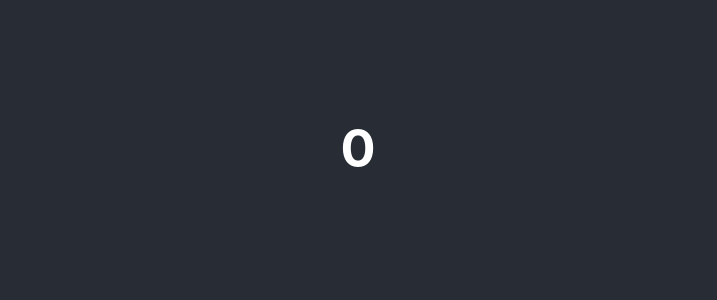
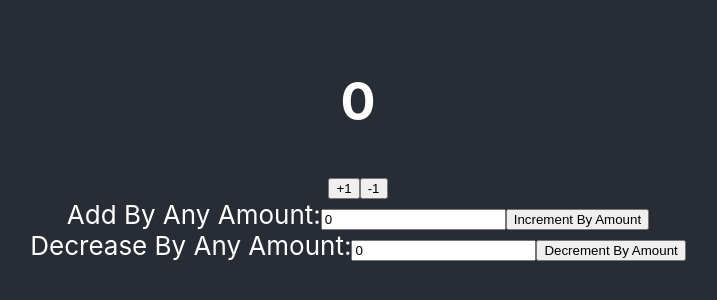
Before and after one commit to ajLapid718/react-redux-counter-display, a React (Create React App) app: page / in a window 1280 px wide. Shown: the part 252-552 px from the top of the page, without its empty margins (282-999 px from the left). Built offline with nearby package versions, Linux system fonts and the light colour scheme.

Commit message:
use user input for updating store

```diff
--- a/src/App.js
+++ b/src/App.js
@@ -10,11 +10,11 @@ This is what we will be able to do as a user:
 
 As a user...
 
-1) I can see the most up-to-date number value on the screen;
+1) I can see the most up-to-date number value on the screen (DONE);
 
-2) I can click a button to increment the number value by 1;
+2) I can click a button to increment the number value by 1 (DONE);
 
-3) I can click a button to decrement the number value by 1;
+3) I can click a button to decrement the number value by 1 (DONE);
 
 4) I can enter any number (amount) to increase the number value by that amount;
 
--- a/src/components/containers/ValueCounterContainer.jsx
+++ b/src/components/containers/ValueCounterContainer.jsx
@@ -1,6 +1,8 @@
 import React, { Component } from "react";
 import { ValueCounterView } from "../views";
 import { connect } from "react-redux";
+
+import { incrementByOne, decrementByOne, incrementByAmount, decrementByAmount } from "../../store/utilities/counterValue";
 
 /*
 
@@ -21,10 +23,45 @@ I will be about to read from (mapState) the Redux store and write to (mapDispatc
 class ValueCounterContainer extends Component {
   constructor(props) {
     super(props);
+    this.state = {
+      amountToIncrementBy: 0,
+      amountToDecrementBy: 0
+    }
+  }
+
+  handleIncrementByOne = () => {
+    this.props.incrementByOne();
+  }
+
+  handleDecrementByOne = () => {
+    this.props.decrementByOne();
+  }
+
+  handleAmountChange = (event) => {
+    this.setState({ [event.target.name]: Number(event.target.value) })
+  }
+
+  handleIncrementByAmount = () => {
+    this.props.incrementByAmount(this.state.amountToIncrementBy);
+  }
+
+  handleDecrementByAmount = () => {
+    this.props.decrementByAmount(this.state.amountToDecrementBy);
   }
 
   render() {
-    return <ValueCounterView counterValue={this.props.counterValue}/>
+    return (
+      <div>
+      <ValueCounterView counterValue={this.props.counterValue} handleIncrementByOne={this.handleIncrementByOne} handleDecrementByOne={this.handleDecrementByOne} />
+      <label>Add By Any Amount:</label>
+      <input type="text" name="amountToIncrementBy" value={this.state.amountToIncrementBy} onChange={this.handleAmountChange}></input>
+      <button onClick={this.handleIncrementByAmount}>Increment By Amount</button>
+      <br></br>
+      <label>Decrease By Any Amount:</label>
+      <input type="text" name="amountToDecrementBy" value={this.state.amountToDecrementBy} onChange={this.handleAmountChange}></input>
+      <button onClick={this.handleDecrementByAmount}>Decrement By Amount</button>
+      </div>
+    )
   }
 }
 
@@ -42,14 +79,18 @@ function mapState(state) {
   }
 }
 
-// function mapDispatch(dispatch) {
-//   return {
-
-//   }
-// }
+function mapDispatch(dispatch) {
+  return {
+    incrementByOne: () => dispatch(incrementByOne()),
+    decrementByOne: () => dispatch(decrementByOne()),
+    incrementByAmount: (amount) => dispatch(incrementByAmount(amount)),
+    decrementByAmount: (amount) => dispatch(decrementByAmount(amount))
+  }
+}
 
 // We successfully establish a connection (subscription) to the Redux store from this particular component;
 // Here, we will take the `this.props` object of the component and merge it with the object returned from mapState();
-// `this.props` + { currentValue: state.counterValueReducer };
+// `this.props` + { currentValue: state.counterValueReducer } + { incrementByOne: () => dispatch(incrementByOne()), decrementByOne: () => dispatch(decrementByOne()), incrementByAmount: (amount) => dispatch(incrementByAmount(amount)), decrementByAmount: (amount) => dispatch(decrementByAmount(amount))};
 // The above "+" sign indicates a merging of one or more objects;
-export default connect(mapState)(ValueCounterContainer);
+// Note: This is basically: `this.props` + mapState() + mapDispatch();
+export default connect(mapState, mapDispatch)(ValueCounterContainer);
--- a/src/components/views/ValueCounterView.jsx
+++ b/src/components/views/ValueCounterView.jsx
@@ -1,7 +1,13 @@
 import React from "react";
 
 function ValueCounterView(props) {
-  return <h1>{props.counterValue}</h1>
+  return (
+    <div>
+      <h1>{props.counterValue}</h1>
+      <button onClick={props.handleIncrementByOne}>+1</button>
+      <button onClick={props.handleDecrementByOne}>-1</button>
+    </div>
+  )
 }
 
 export default ValueCounterView;
--- a/src/store/utilities/counterValue.js
+++ b/src/store/utilities/counterValue.js
@@ -1,6 +1,47 @@
+// ACTION TYPES;
+const INCREMENT_BY_ONE = "INCREMENT_BY_ONE";
+const DECREMENT_BY_ONE = "DECREMENT_BY_ONE";
+const INCREMENT_BY_AMOUNT = "INCREMENT_BY_AMOUNT";
+const DECREMENT_BY_AMOUNT = "DECREMENT_BY_AMOUNT";
+
+// ACTION CREATOR;
+export function incrementByOne() {
+  return {
+    type: INCREMENT_BY_ONE
+  }
+}
+
+export function decrementByOne() {
+  return {
+    type: DECREMENT_BY_ONE
+  }
+}
+
+export function incrementByAmount(amount) {
+  return {
+    type: INCREMENT_BY_AMOUNT,
+    payload: amount
+  }
+}
+
+export function decrementByAmount(amount) {
+  return {
+    type: DECREMENT_BY_AMOUNT,
+    payload: amount
+  }
+}
+
 // Reducer;
 export default (state = 0, action) => {
   switch (action.type) {
+    case INCREMENT_BY_ONE:
+        return state + 1;
+    case DECREMENT_BY_ONE:
+        return state - 1;
+    case INCREMENT_BY_AMOUNT:
+        return state + action.payload;
+    case DECREMENT_BY_AMOUNT:
+        return state - action.payload;
     default:
       return state;
   }
```
